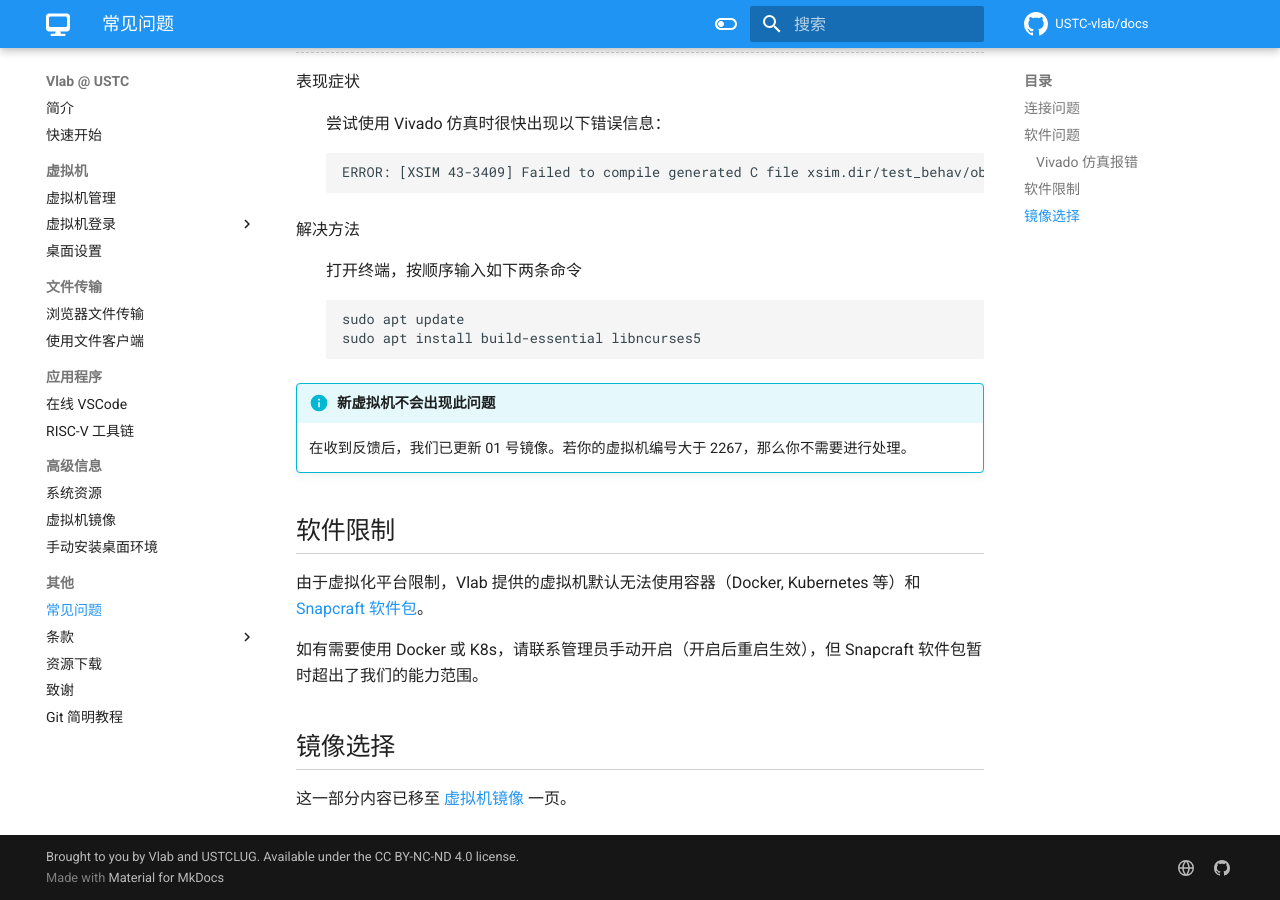
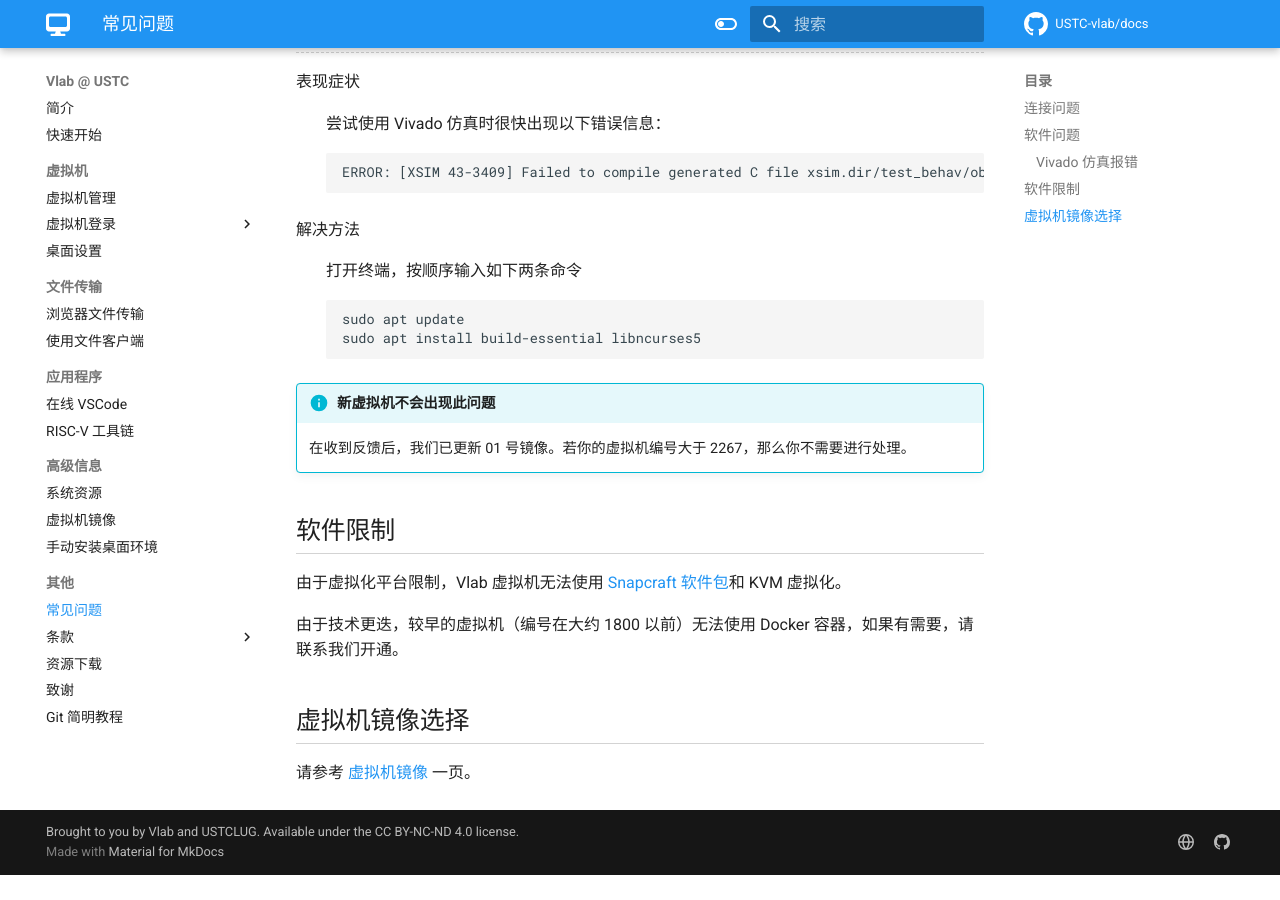
Before and after one commit to USTC-vlab/docs, an MkDocs documentation site: the page built from docs/vm/faq.md, in a window 1280 px wide and 900 px high, scrolled down 800 px. Built offline with MkDocs 1.6.1 and Material for MkDocs 9.7.7, drawn with Linux system fonts in a browser that asks for light colours; comment, search, counter and statistics services are not loaded; after the commit the page ends 1675 px from its top, so only the background shows below that.

Commit message:
Reword faq

```diff
--- a/docs/vm/faq.md
+++ b/docs/vm/faq.md
@@ -52,10 +52,10 @@
 
 ## 软件限制 {#limits}
 
-由于虚拟化平台限制，Vlab 提供的虚拟机默认无法使用容器（Docker, Kubernetes 等）和 [Snapcraft 软件包](https://snapcraft.io/)。
+由于虚拟化平台限制，Vlab 虚拟机无法使用 [Snapcraft 软件包](https://snapcraft.io/)和 KVM 虚拟化。
 
-如有需要使用 Docker 或 K8s，请联系管理员手动开启（开启后重启生效），但 Snapcraft 软件包暂时超出了我们的能力范围。
+由于技术更迭，较早的虚拟机（编号在大约 1800 以前）无法使用 Docker 容器，如果有需要，请联系我们开通。
 
-## 镜像选择 {#image-selection}
+## 虚拟机镜像选择 {#image-selection}
 
-这一部分内容已移至 [虚拟机镜像](images.md) 一页。
+请参考 [虚拟机镜像](images.md) 一页。
```
